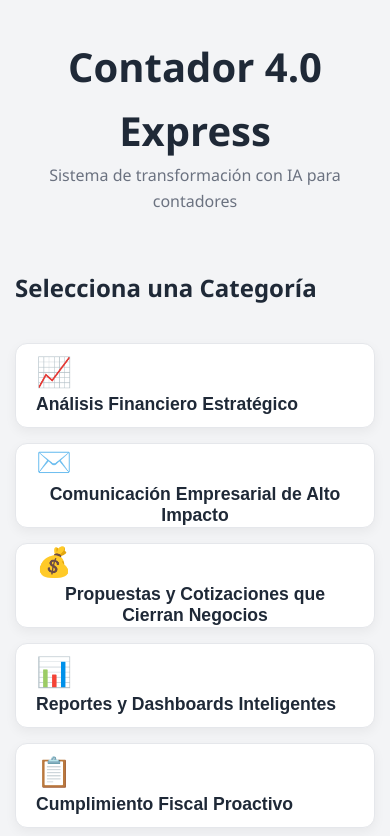
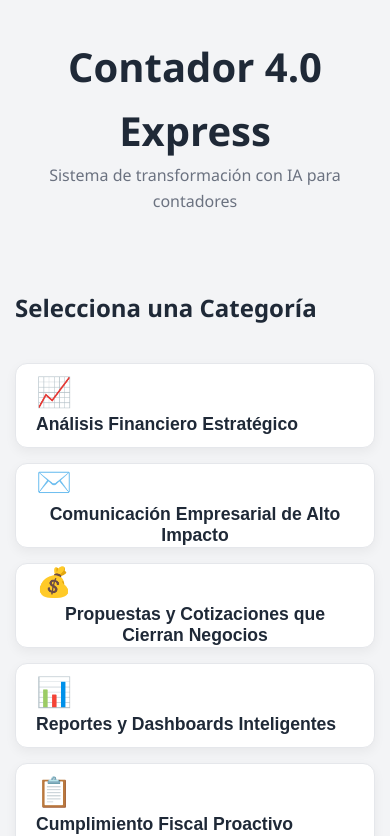
Before and after one commit to JairoAmaya/contador4-webapp-final, a React (Vite) app: page / in a window 390 px wide. Shown: the top 836 px of the page. Built offline with nearby package versions, Linux system fonts and the light colour scheme.

Commit message:
Update styles.css

```diff
--- a/src/styles.css
+++ b/src/styles.css
@@ -65,13 +65,15 @@ body {
 
 /* Contenedor Wrapper para el Título y la Cuadrícula (Nivel 1) */
 .category-list-wrapper {
+    /* ✅ FIX CRÍTICO: Soluciona el descuadre del título y botones */
     display: flex;
     flex-direction: column;
+    width: 100%;
 }
 
 .main-title-selection {
     font-size: 1.5rem;
-    margin-top: 0; /* Eliminamos el margen superior que causaba el salto */
+    margin-top: 20px;
     margin-bottom: 25px;
     color: #1f2937;
     text-align: left;
@@ -88,12 +90,12 @@ body {
 /* Nivel 1: Categorías (Cuadrícula de 2 columnas tipo Notion) */
 .category-list {
   grid-template-columns: repeat(2, 1fr);
-  gap: 25px; /* Espacio entre tarjetas */
   margin-top: 10px;
+  width: 100%; /* Asegurar que la cuadrícula ocupe el espacio */
 }
 
 .category-button {
-  /* ✅ ESTILO NOTION/TARJETA LIMPIA (Punto 1) */
+  /* ✅ ESTILO NOTION/TARJETA LIMPIA */
   background: white;
   color: #1f2937;
   border: 1px solid #e5e7eb;
@@ -131,11 +133,6 @@ body {
     font-weight: 700;
 }
 
-/* Ajuste para el botón "Clientes Internacionales" */
-.category-list button:nth-last-child(1) {
-    grid-column: 1 / -1;
-}
-
 /* Nivel 2: Subcategorías (Lista vertical) */
 .subcategoria-list {
     grid-template-columns: 1fr;
@@ -143,7 +140,7 @@ body {
 }
 
 .subcategory-button {
-  /* ✅ COHERENCIA ESTÉTICA: Aplicar hover cohesivo de tarjeta (Punto 1) */
+  /* COHERENCIA ESTÉTICA: Aplicar hover cohesivo de tarjeta (Punto 1) */
   background: white;
   border: 1px solid #e5e7eb;
   text-align: left;
@@ -232,6 +229,8 @@ body {
     border-radius: 12px;
     padding: 25px;
     margin-top: 40px;
+    /* ✅ FIX: Asegurar que ocupe todo el ancho bajo el wrapper */
+    grid-column: 1 / -1;
 }
 
 .tips-section ul {
@@ -244,6 +243,11 @@ body {
 @media (max-width: 768px) {
     .app-container {
         padding: 15px;
+    }
+
+    .category-list-wrapper {
+        /* En móvil, la cuadrícula de botones debe estar debajo del título */
+        flex-direction: column;
     }
 
     .category-list {
```
